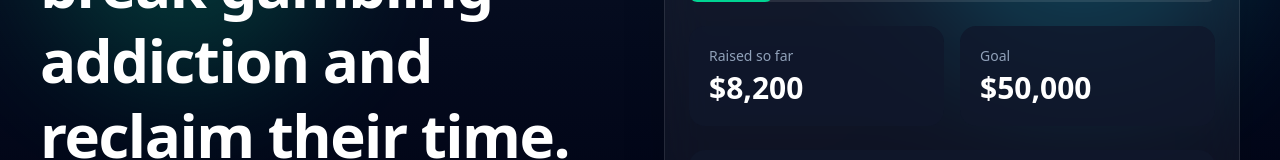
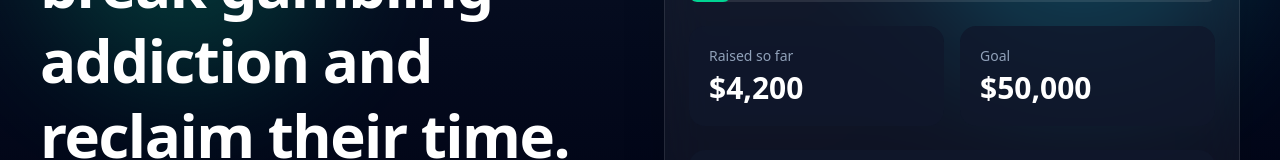
Before and after one commit to davidlvine/gambling-recovery-site, a Next.js app: page / in a window 1280 px wide. Shown: the part 285-445 px from the top of the page. Built offline with nearby package versions, Linux system fonts and the light colour scheme.

Commit message:
Update layout and styling changes

```diff
--- a/app/page.tsx
+++ b/app/page.tsx
@@ -1,5 +1,5 @@
 export default function Home() {
-  const raised = 8200;
+  const raised = 4200;
   const goal = 50000;
   const progress = Math.round((raised / goal) * 100);
 
```
